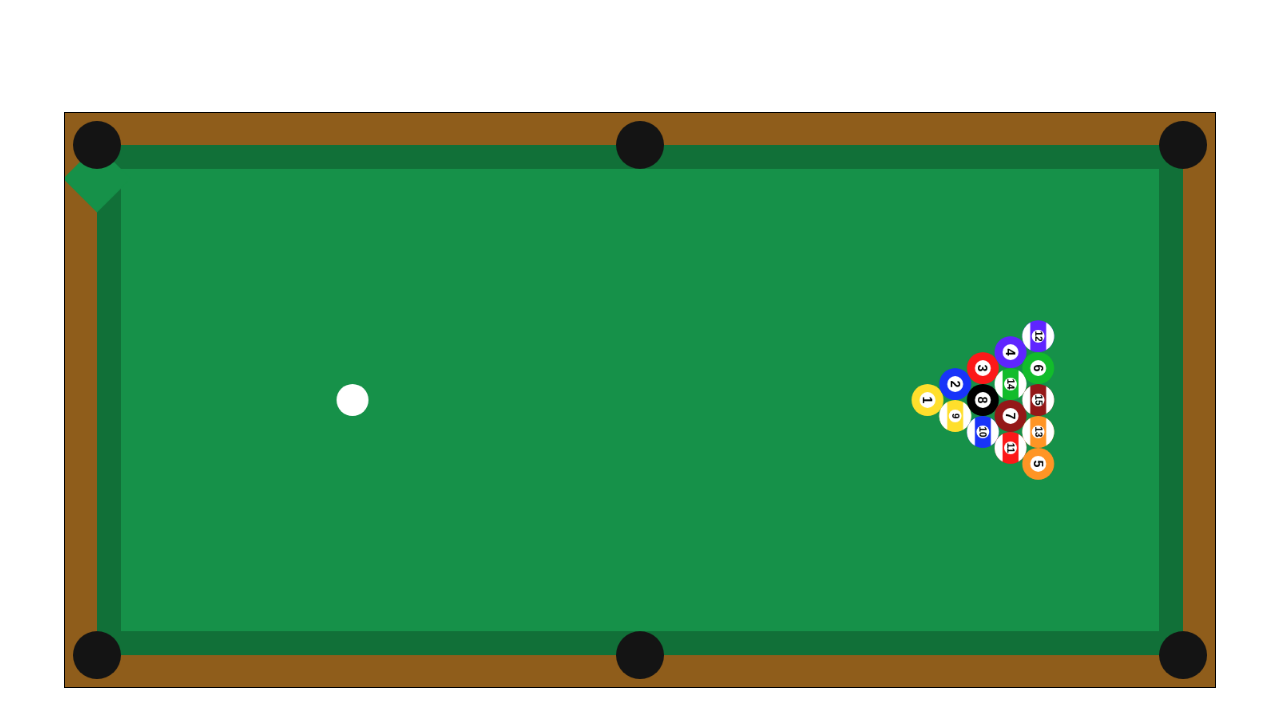
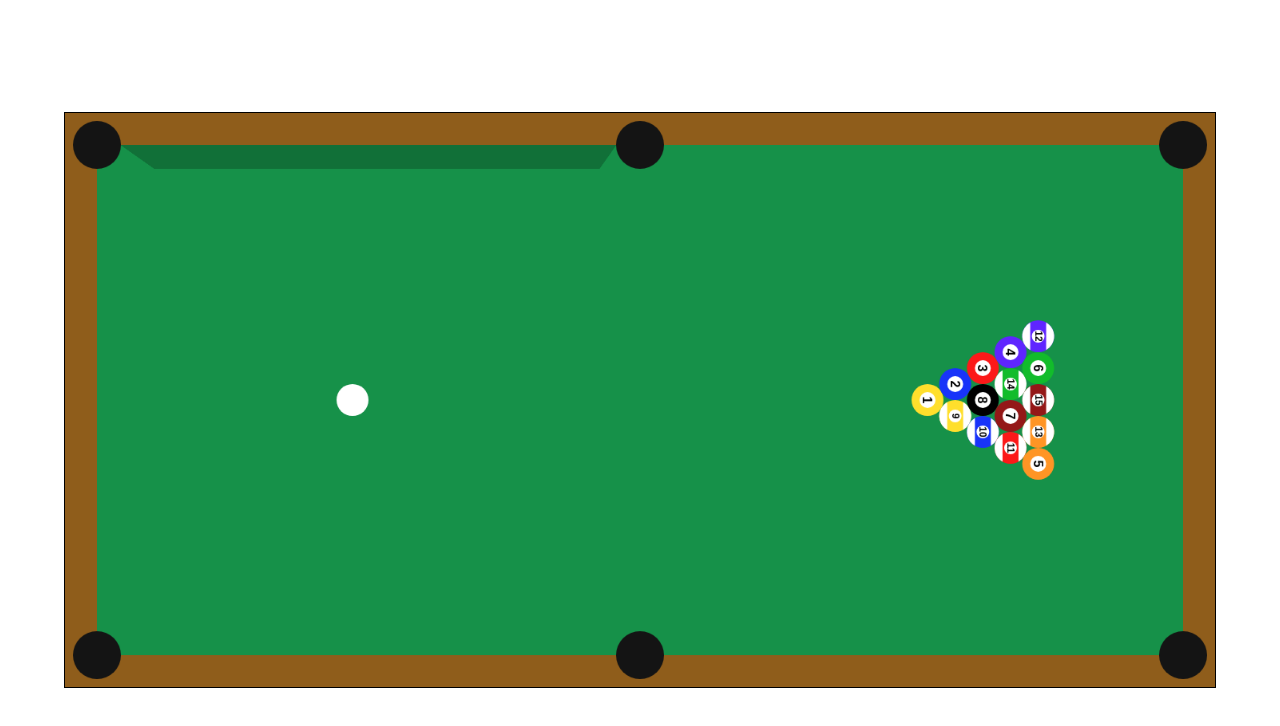
Before and after one commit to zwiq123/Billiard, a plain HTML site: page index.html in a window 1280 px wide. Drawn offline with Linux system fonts and the light colour scheme.

Commit message:
started working on table sides
added assets folder and inside of it .json file containing table side sizes and placement data

```diff
--- /dev/null
+++ b/assets/table.json
@@ -0,0 +1,48 @@
+{
+    "table-sides": {
+        "top-left":{
+            "top-left": {"x": 70, "y": 40},
+            "top-right": {"x": 690, "y": 40},
+            "bottom-right": {"x": "690 - SQRT2*15", "y": 70},
+            "bottom-left": {"x": "70 + SQRT2*30", "y": 70}
+        },
+        "bottom-left":{
+            "top-left": {"x": 0, "y": 0},
+            "top-right": {"x": 0, "y": 0},
+            "bottom-right": {"x": 0, "y": 0},
+            "bottom-left": {"x": 0, "y": 0}
+        },
+        "top-right":{
+            "top-left": {"x": 0, "y": 0},
+            "top-right": {"x": 0, "y": 0},
+            "bottom-right": {"x": 0, "y": 0},
+            "bottom-left": {"x": 0, "y": 0}
+        },
+        "bottom-right":{
+            "top-left": {"x": 0, "y": 0},
+            "top-right": {"x": 0, "y": 0},
+            "bottom-right": {"x": 0, "y": 0},
+            "bottom-left": {"x": 0, "y": 0}
+        },
+        "left":{
+            "top-left": {"x": 0, "y": 0},
+            "top-right": {"x": 0, "y": 0},
+            "bottom-right": {"x": 0, "y": 0},
+            "bottom-left": {"x": 0, "y": 0}
+        },
+        "right":{
+            "top-left": {"x": 0, "y": 0},
+            "top-right": {"x": 0, "y": 0},
+            "bottom-right": {"x": 0, "y": 0},
+            "bottom-left": {"x": 0, "y": 0}
+        }
+    },
+    "holes":[
+        {"x": 0, "y": 0},
+        {"x": 0, "y": 0},
+        {"x": 0, "y": 0},
+        {"x": 0, "y": 0},
+        {"x": 0, "y": 0},
+        {"x": 0, "y": 0}
+    ]
+}
--- a/index.html
+++ b/index.html
@@ -9,6 +9,6 @@
         <script src="src/game.js" type="module" defer></script>
     </head>
     <body>
-        <div id="billard-table"></div>
+        <div id="mainContainer"></div>
     </body>
 </html>
--- a/src/game.js
+++ b/src/game.js
@@ -15,15 +15,15 @@ class Game{
 
         this.mainContainer = document.querySelector('#'+containerName);
         this.createCanvases();
-        this.styleContainers();
+    }
+
+    async init(){
+        const bool = await this.visual.init();
+        console.log(bool);
         this.visual.drawTable();
         this.createBalls();
         this.drawBalls();
         this.movement = new MovementManager(this);
-    }
-
-    styleContainers(){
-        this.mainContainer.id = "mainContainer";
     }
 
     getBalls(){
@@ -91,12 +91,16 @@ class Game{
 }
 
 window.addEventListener("load", ()=>{
-    const game = new Game("billard-table");
+    const game = new Game("mainContainer");
     function gameLoop(){
         window.requestAnimationFrame(gameLoop);
         game.updateGame();
     }
 
-    gameLoop();
+    async function startGame(){
+        await game.init();
+        gameLoop();
+    }
 
+    startGame();
 })
--- a/src/gameLoop.js
+++ b/src/gameLoop.js
@@ -0,0 +1 @@
+import { Game } from './game.js'
--- a/src/visualManager.js
+++ b/src/visualManager.js
@@ -5,6 +5,19 @@ export class VisualManager{
     constructor(game){
         this.game = game;
         this.ctx = game.tableCTX;
+        this.tableData = null;
+    }
+
+    async init(){
+        this.tableData = await this.fetchTableSizes();
+        return true;
+    }
+
+    fetchTableSizes(){
+        return new Promise((resolve) => {
+            fetch('./assets/table.json')
+            .then(data => {resolve(data.json());})
+        })
     }
 
     drawTable(){
@@ -12,19 +25,57 @@ export class VisualManager{
         this.ctx.fillRect(0,0,this.game.WIDTH, this.game.HEIGHT);
 
         this.ctx.fillStyle = "#117038";
-        this.ctx.fillRect(this.game.BORDERWIDTH,this.game.BORDERWIDTH,this.game.WIDTH-2*this.game.BORDERWIDTH,this.game.HOLERADIUS);
-        this.ctx.fillRect(this.game.BORDERWIDTH,this.game.BORDERWIDTH,this.game.HOLERADIUS,this.game.HEIGHT-2*this.game.BORDERWIDTH);
-        this.ctx.fillRect(this.game.BORDERWIDTH,this.game.HEIGHT-this.game.BORDERWIDTH-this.game.HOLERADIUS, this.game.WIDTH-2*this.game.BORDERWIDTH, this.game.HOLERADIUS);
-        this.ctx.fillRect(this.game.WIDTH-this.game.BORDERWIDTH-this.game.HOLERADIUS,this.game.BORDERWIDTH,this.game.HOLERADIUS, this.game.HEIGHT-2*this.game.BORDERWIDTH);
 
+        const SQRT2 = Math.sqrt(2);
+
+        //(horizontal view)
+        // this.ctx.beginPath()
+        // //top left
+        // this.ctx.moveTo(70,40);//lt
+        // this.ctx.lineTo(690, 40);//rt
+        // this.ctx.lineTo(690 - SQRT2*15, 70)//rb
+        // this.ctx.lineTo(70 + SQRT2*30, 70)//lb
+        // this.ctx.lineTo(70, 40);//lt
+        // this.ctx.fill()
+
+        // //top right
+        // this.ctx.moveTo(750, 40);
+        // this.ctx.lineTo(750+SQRT2*15, 70);
+        // this.ctx.lineTo(1370 - SQRT2*30, 70)
+        // this.ctx.lineTo(1370, 40)
+        // this.ctx.lineTo(750, 40);
+        // this.ctx.fill()
+
+        // //bottom left
+        // this.ctx.moveTo(70, 680);
+        // this.ctx.lineTo(70 + SQRT2*30, 650);
+        // this.ctx.lineTo(690 - SQRT2*15, 650)
+        // this.ctx.lineTo(690, 680)
+        // this.ctx.lineTo(70, 680);
+        // this.ctx.fill()
+
+        // //bottom right
+        // this.ctx.moveTo(750, 680);
+        // this.ctx.lineTo(750 + SQRT2*15, 650);
+        // this.ctx.lineTo(1370 - SQRT2*30, 650)
+        // this.ctx.lineTo(1370, 680)
+        // this.ctx.lineTo(750, 680);
+        // this.ctx.fill()
+
+        // //left
+        // this.ctx.moveTo(40,70);
+        // this.ctx.lineTo(70, 70 + SQRT2*30);
+        // this.ctx.lineTo(70, 650 - SQRT2*30)
+        // this.ctx.lineTo(40, 650)
+        // this.ctx.lineTo(40, 70);
+        // this.ctx.fill()
+        this.drawDarkTableSides();
 
         this.ctx.fillStyle = "#8f5d1b";
         this.ctx.fillRect(0,0,this.game.WIDTH,this.game.BORDERWIDTH);
         this.ctx.fillRect(0,0,this.game.BORDERWIDTH,this.game.HEIGHT);
         this.ctx.fillRect(0,this.game.HEIGHT-this.game.BORDERWIDTH, this.game.WIDTH, this.game.HEIGHT);
         this.ctx.fillRect(this.game.WIDTH-this.game.BORDERWIDTH,0,this.game.WIDTH, this.game.HEIGHT);
-
-        this.drawRotatedRect(this.game.BORDERWIDTH, this.game.BORDERWIDTH, 60, 60, 45)
 
         this.drawHole(this.game.BORDERWIDTH, this.game.BORDERWIDTH)
 
@@ -33,6 +84,31 @@ export class VisualManager{
         this.drawHole(this.game.WIDTH/2, this.game.HEIGHT-this.game.BORDERWIDTH)
         this.drawHole(this.game.WIDTH-this.game.BORDERWIDTH, this.game.BORDERWIDTH)
         this.drawHole(this.game.WIDTH-this.game.BORDERWIDTH, this.game.HEIGHT-this.game.BORDERWIDTH)
+    }
+
+    drawDarkTableSides(){
+        const tableSidesData = this.tableData["table-sides"];
+        this.ctx.fillStyle = "#117038";
+        this.ctx.beginPath();
+
+        Object.keys(tableSidesData).forEach((key) => {
+            const sideData = tableSidesData[key];
+            this.setPivot(sideData["top-left"].x, sideData["top-left"].y, true);
+            this.setPivot(sideData["top-right"].x, sideData["top-right"].y, false);
+            this.setPivot(sideData["bottom-right"].x, sideData["bottom-right"].y, false)
+            this.setPivot(sideData["bottom-left"].x, sideData["bottom-left"].y, false)
+            this.setPivot(sideData["top-left"].x, sideData["top-left"].y, false);
+            this.ctx.fill()
+        })
+    }
+
+    setPivot(x,y, isStart){
+        const SQRT2 = Math.sqrt(2);
+        if(isStart){
+            this.ctx.moveTo(eval(x), eval(y))
+        }else{
+            this.ctx.lineTo(eval(x), eval(y))
+        }
     }
 
     drawRotatedRect(x, y, width, height, rotation){
```
